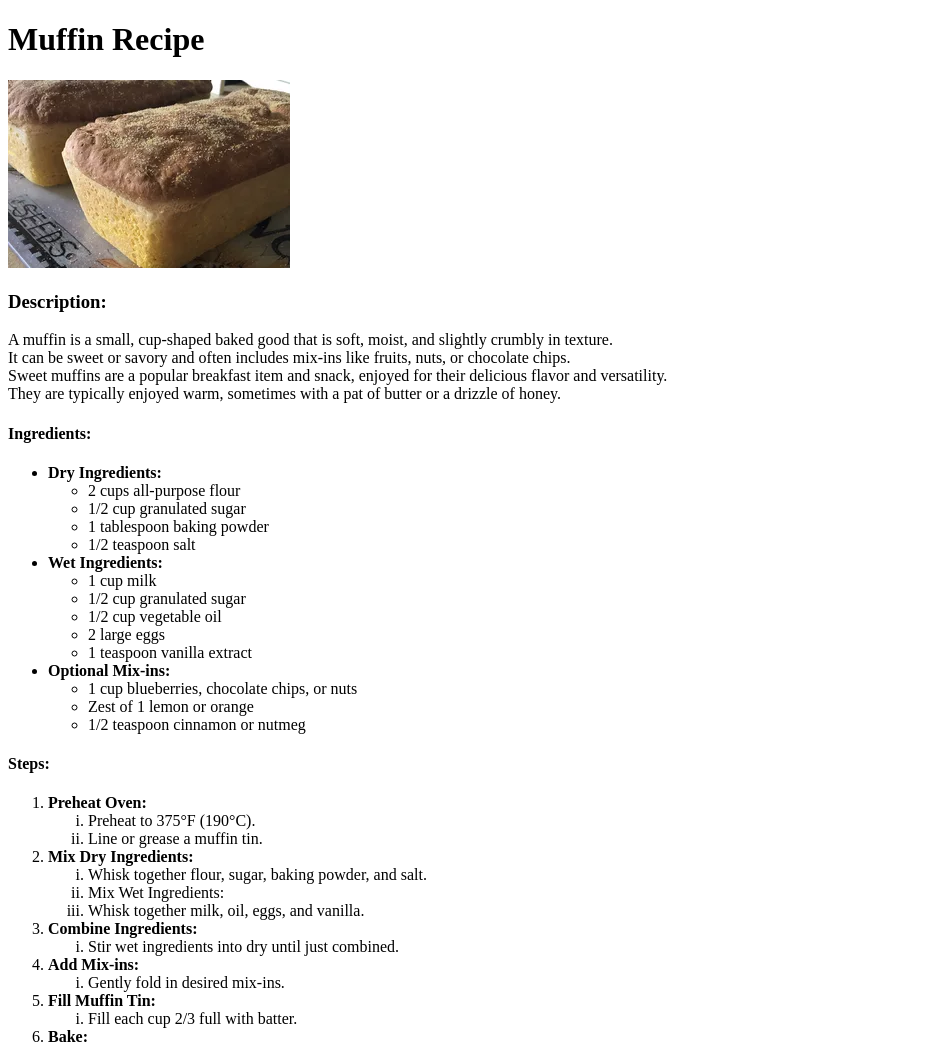
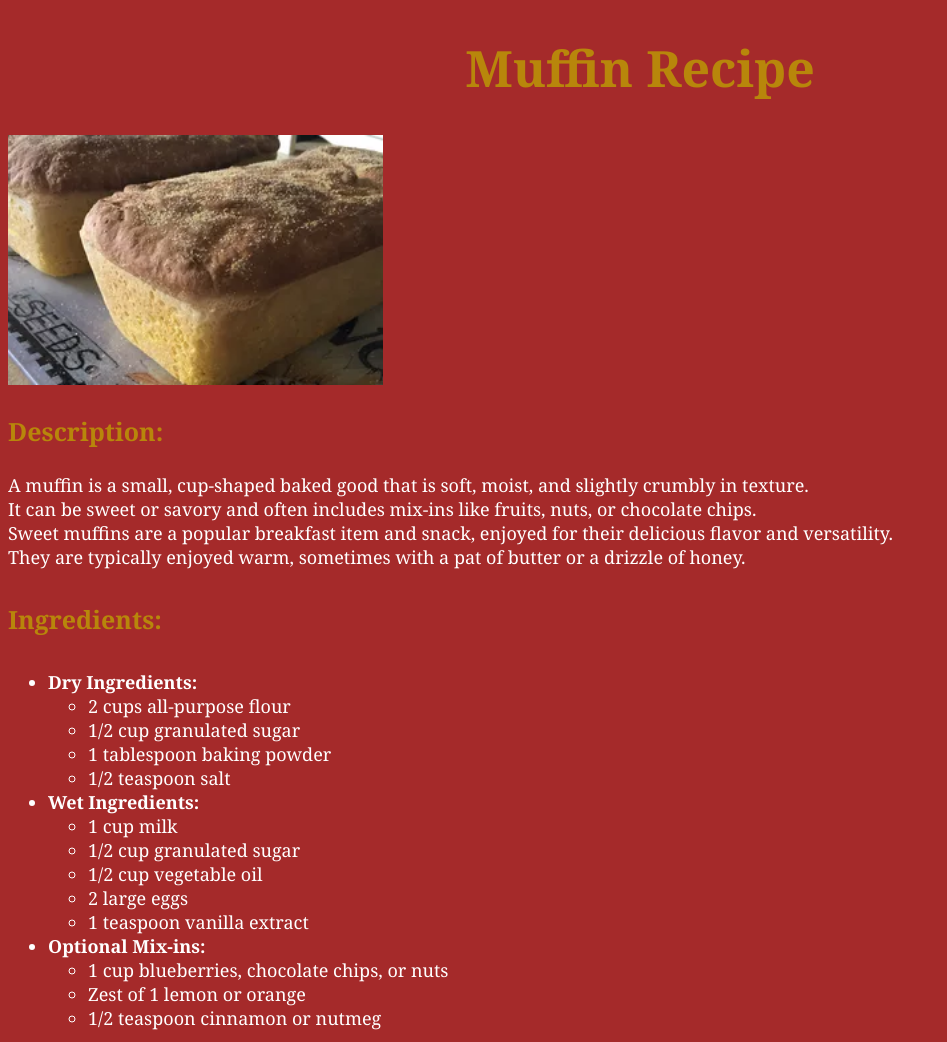
Before and after one commit to shah-paradox/odin-recipies, a plain HTML site: page recipies/muffin.html in a window 1280 px wide. Shown: the top 1042 px of the page, without its empty margins (0-947 px from the left). Drawn offline with Linux system fonts and the light colour scheme.

Commit message:
feat: Add CSS styling to odin-recipies

```diff
--- a/recipies/muffin.html
+++ b/recipies/muffin.html
@@ -3,15 +3,17 @@
 <head>
     <meta charset="UTF-8">
     <meta name="viewport" content="width=device-width, initial-scale=1.0">
+    <link rel="stylesheet" href="../style-sub.css">
     <title>Muffin</title>
 </head>
 <body>
-    <h1>Muffin Recipe</h1>
+    <h1 class="headings">Muffin Recipe</h1>
     <img src="../img/muffin.webp" alt="Image of a muffin">
-    <h3>Description:</h3>
-    <p>A muffin is a small, cup-shaped baked good that is soft, moist, and slightly crumbly in texture. <br> It can be sweet or savory and often includes mix-ins like fruits, nuts, or chocolate chips. <br> Sweet muffins are a popular breakfast item and snack, enjoyed for their delicious flavor and versatility. <br>They are typically enjoyed warm, sometimes with a pat of butter or a drizzle of honey.</p>
+    <h3 class="headings">Description:</h3>
+    <p class="text">A muffin is a small, cup-shaped baked good that is soft, moist, and slightly crumbly in texture. <br> It can be sweet or savory and often includes mix-ins like fruits, nuts, or chocolate chips. <br> Sweet muffins are a popular breakfast item and snack, enjoyed for their delicious flavor and versatility. <br>They are typically enjoyed warm, sometimes with a pat of butter or a drizzle of honey.</p>
 
-    <h4>Ingredients:</h4>
+    <h4 class="headings">Ingredients:</h4>
+    <div class="text">
         <ul>
             <li>
                 <strong>Dry Ingredients:</strong>
@@ -44,8 +46,9 @@
                 </ul>
             </li>
         </ul>
-
-    <h4>Steps:</h4>
+    </div>
+    <h4 class="headings">Steps:</h4>
+    <div class="text">
         <ol>
             <li>
                 <strong>Preheat Oven:</strong>
@@ -114,7 +117,7 @@
                 </ol>
             </li>
         </ol>
-
+    </div>
 
 
 
--- /dev/null
+++ b/style-main.css
@@ -0,0 +1,19 @@
+body{
+    background-color: brown;
+}
+
+h1{
+    text-align: center;
+    font-family: Georgia, 'Times New Roman', Times, serif;
+    color: darkgoldenrod;
+    font-size: 50px;
+
+}
+
+a{
+    text-align: left;
+    font-family: Georgia, 'Times New Roman', Times, serif;
+    text-decoration: none;
+    font-size: 30px;
+    color: yellow;
+}
--- /dev/null
+++ b/style-sub.css
@@ -0,0 +1,24 @@
+body{
+    background-color: brown;
+}
+
+
+.headings{
+
+    font-family: Georgia, 'Times New Roman', Times, serif;
+    color: darkgoldenrod;
+    font-size: 25px;
+}
+h1.headings{
+    font-size: 50px;
+    text-align: center;
+}
+.text{
+    text-align: left;
+    font-family: Georgia, 'Times New Roman', Times, serif;
+    font-size: 18px;
+    color: white;
+}
+img{
+    height: 250px;
+}
```
Also changed, not shown: index.html (+1 -0 lines), recipies/naan.html (+10 -7 lines), recipies/pizza.html (+10 -6 lines). Lines whose indentation alone changed are shown as unchanged.
